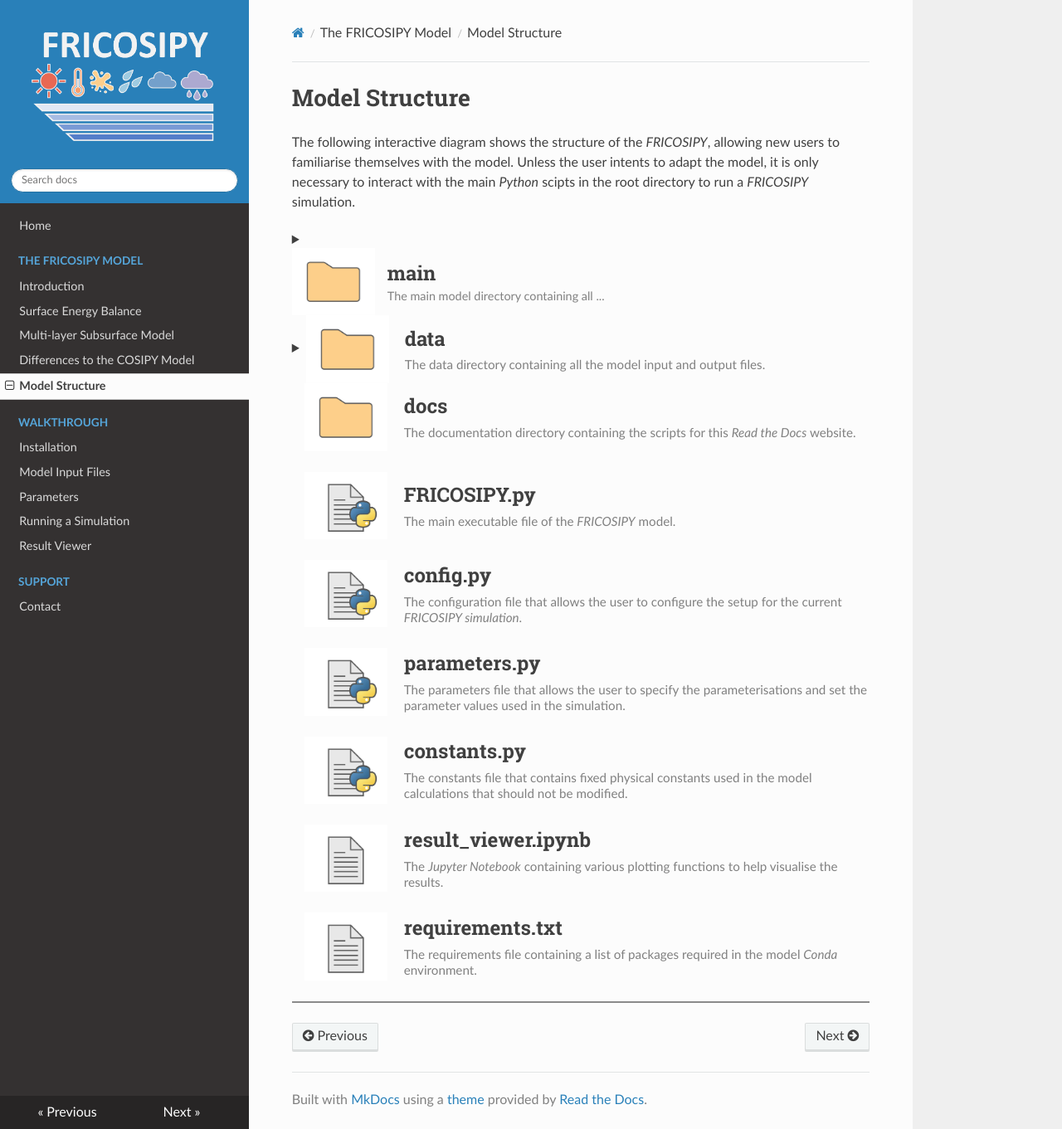
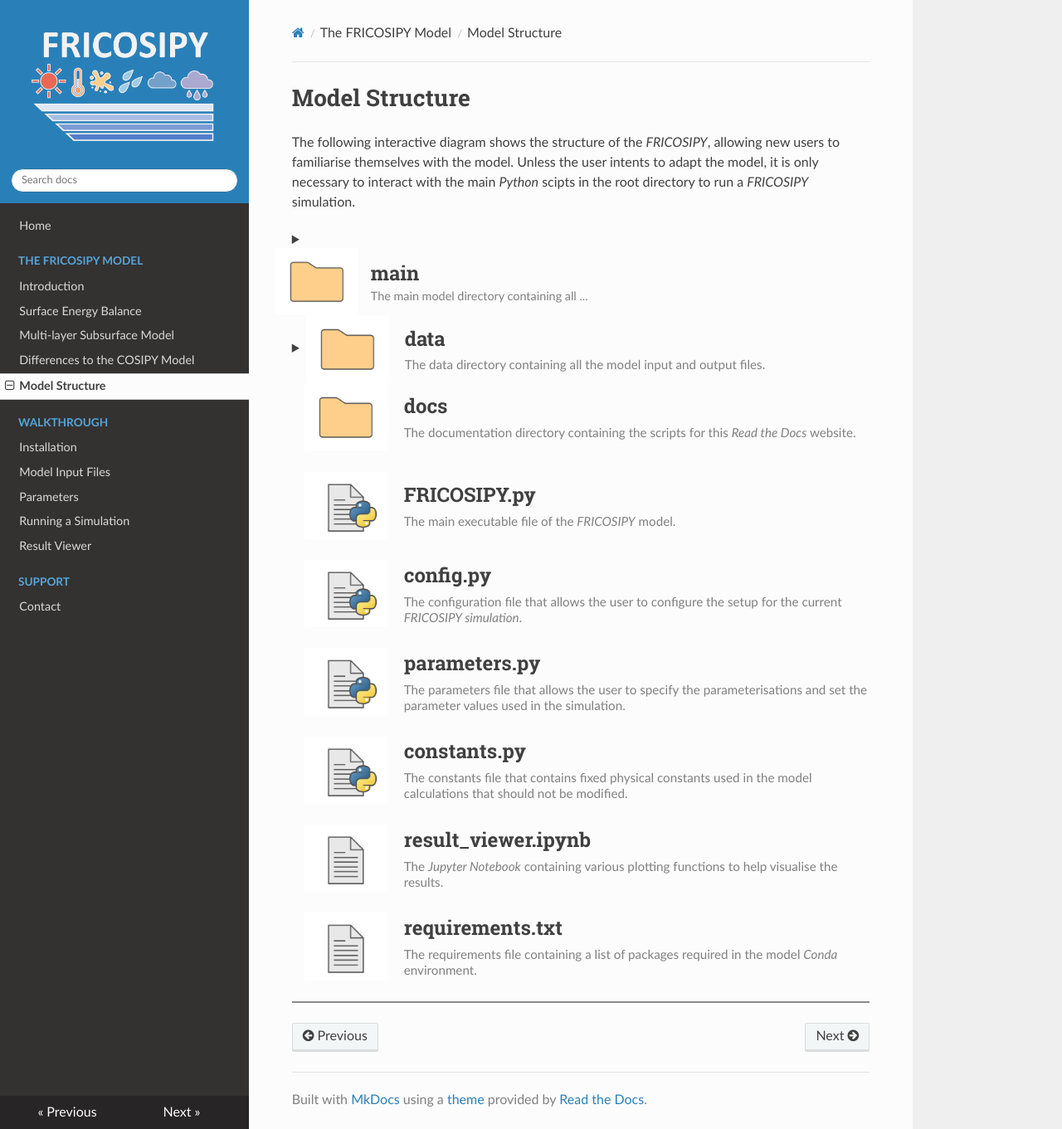
Before and after one commit to MarcusGastaldello/FRICOSIPY, an MkDocs documentation site: the page built from docs/model_structure.md, in a window 1280 px wide and 1361 px high. Shown: the whole window at 83% size. Built offline with MkDocs 1.6.1, drawn with Linux system fonts in a browser that asks for light colours.

Commit message:
Update model_structure.md

```diff
--- a/docs/model_structure.md
+++ b/docs/model_structure.md
@@ -7,7 +7,7 @@
 
 The following interactive diagram shows the structure of the *FRICOSIPY*, allowing new users to familiarise themselves with the model. Unless the user intents to adapt the model, it is only necessary to interact with the main *Python* scipts in the root directory to run a *FRICOSIPY* simulation.
 
-??? "<div style='display: flex; align-items: center;'><img src='https://github.com/MarcusGastaldello/FRICOSIPY/raw/main/docs/icons/Folder.png' width='100' style='margin-right: 15px; flex-shrink: 0;'><div style='flex-grow: 1;'><h2 style='margin: 0;'>main</h2><small style='display: block; color: gray; margin-top: 4px; font-size: 0.9em;'>The main model directory containing all ...</small></div></div>"
+??? "<div style='display: flex; align-items: center; margin-left: -20px;'><img src='https://github.com/MarcusGastaldello/FRICOSIPY/raw/main/docs/icons/Folder.png' width='100' style='margin-right: 15px; flex-shrink: 0;'><div style='flex-grow: 1;'><h2 style='margin: 0;'>main</h2><small style='display: block; color: gray; margin-top: 4px; font-size: 0.9em;'>The main model directory containing all ...</small></div></div>"
 
     <div style="margin-left: 40px;">
     ??? "<img src='https://github.com/MarcusGastaldello/FRICOSIPY/raw/main/docs/icons/Folder.png' width='100' style='vertical-align: middle; margin-right: 15px;'> <div style='display: inline-block; vertical-align: middle;'><h3 style='margin: 0;'>kernel</h3><small style='display: block; color: gray; margin-top: 8px; font-size: 0.95em;'>(description)</small></div>"
```
